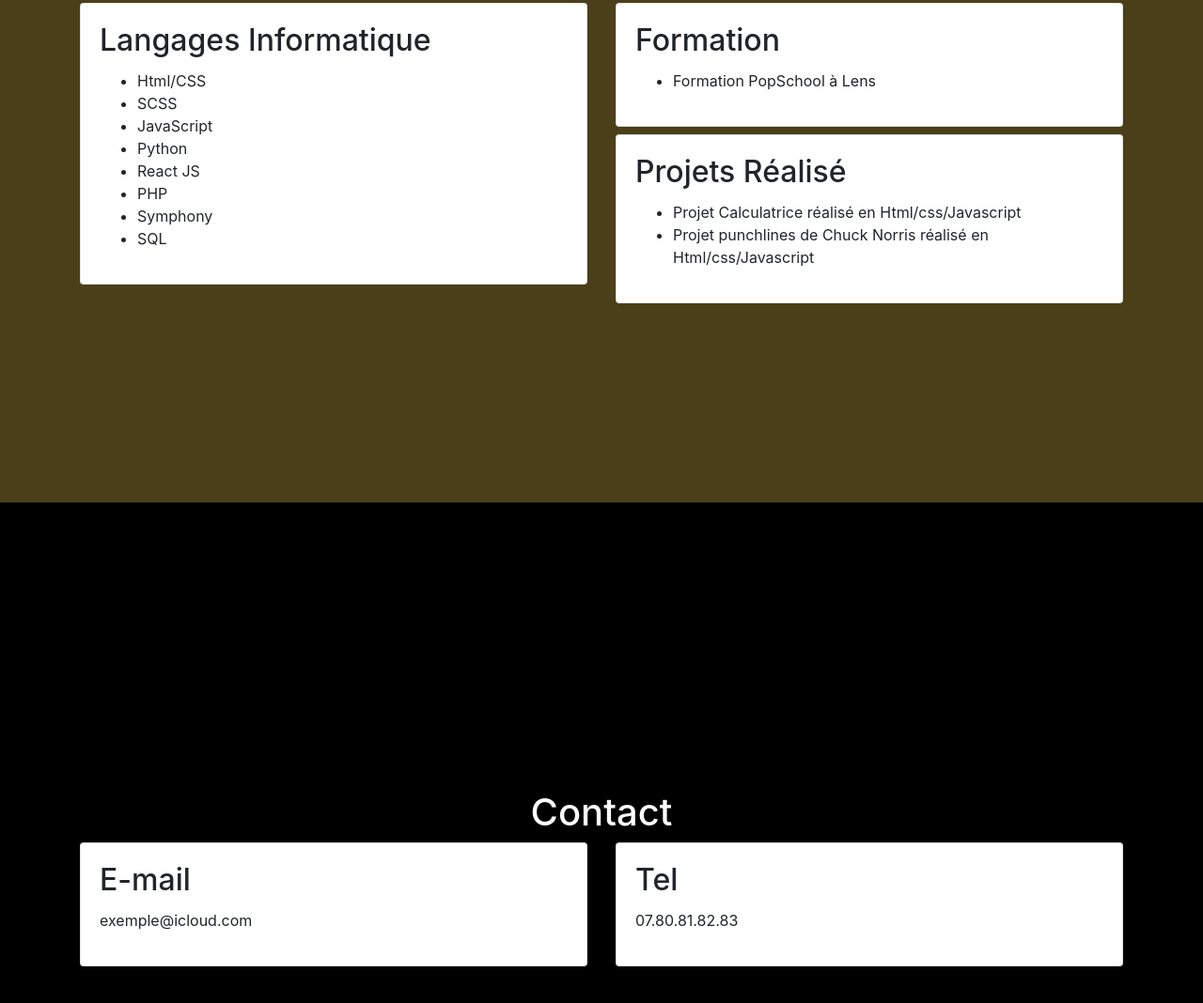
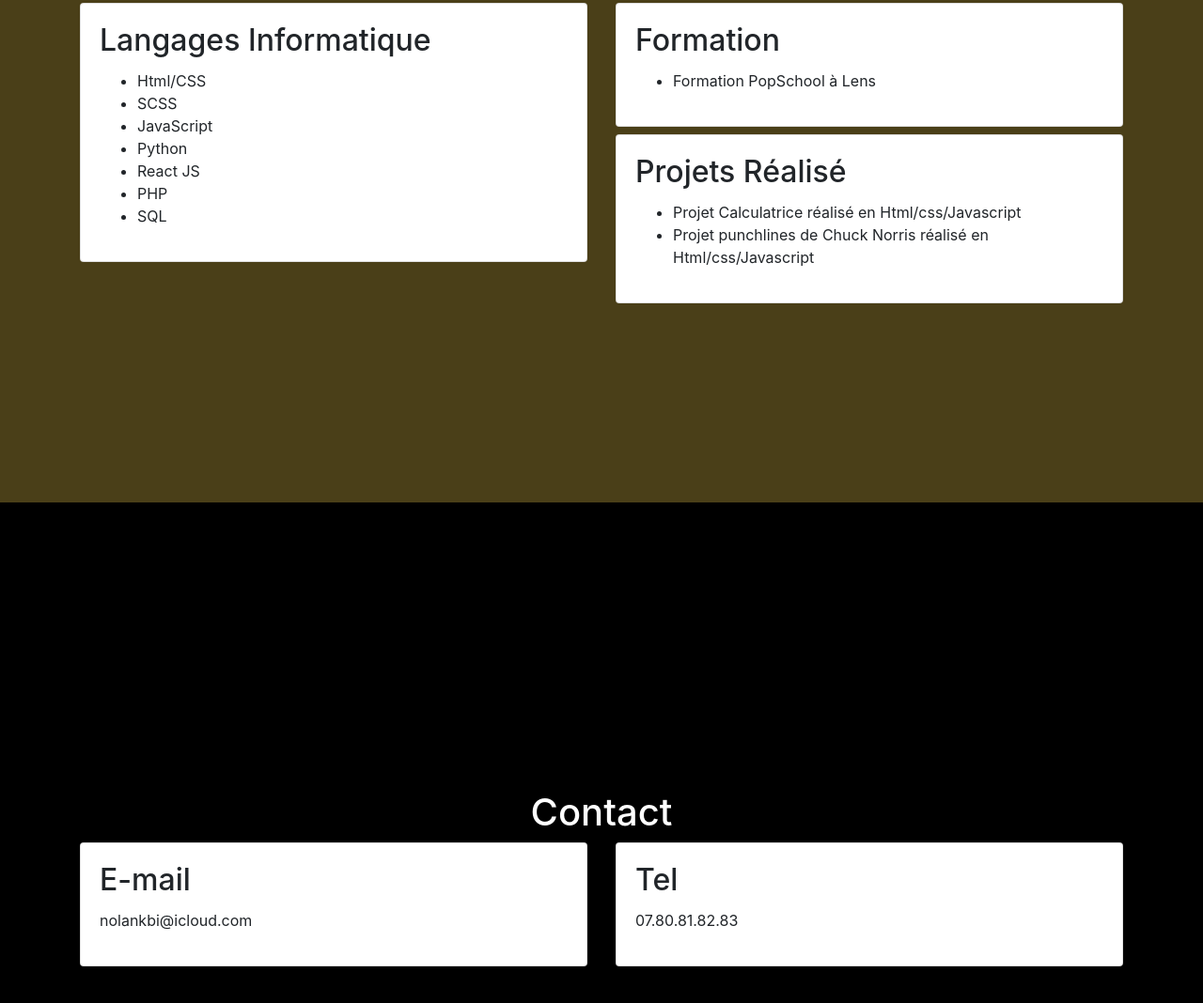
Before and after one commit to Nolankbi/Porfolio, a website: page index.html in a window 1280 px wide. Shown: the part 1865-2933 px from the top of the page at 94% size. Drawn offline with nearby package versions, Linux system fonts and the light colour scheme; files that its build step writes are made by us from their sources; a web font is replaced by a local one.

Commit message:
ajout adresse E-Mail

```diff
--- a/index.html
+++ b/index.html
@@ -101,7 +101,6 @@
                   <li>Python</li>
                   <li>React JS</li>
                   <li>PHP</li>
-                  <li>Symphony</li>
                   <li>SQL</li>
                 </ul>
               </div>
@@ -150,7 +149,7 @@
             <div class="card mt-3 mt-sm-0" data-aos="zoom-in-left">
               <div class="card-body">
                 <h2 class="card-title">E-mail</h2>
-                <p>exemple@icloud.com</p>
+                <p>nolankbi@icloud.com</p>
               </div>
             </div>
           </div>
```
